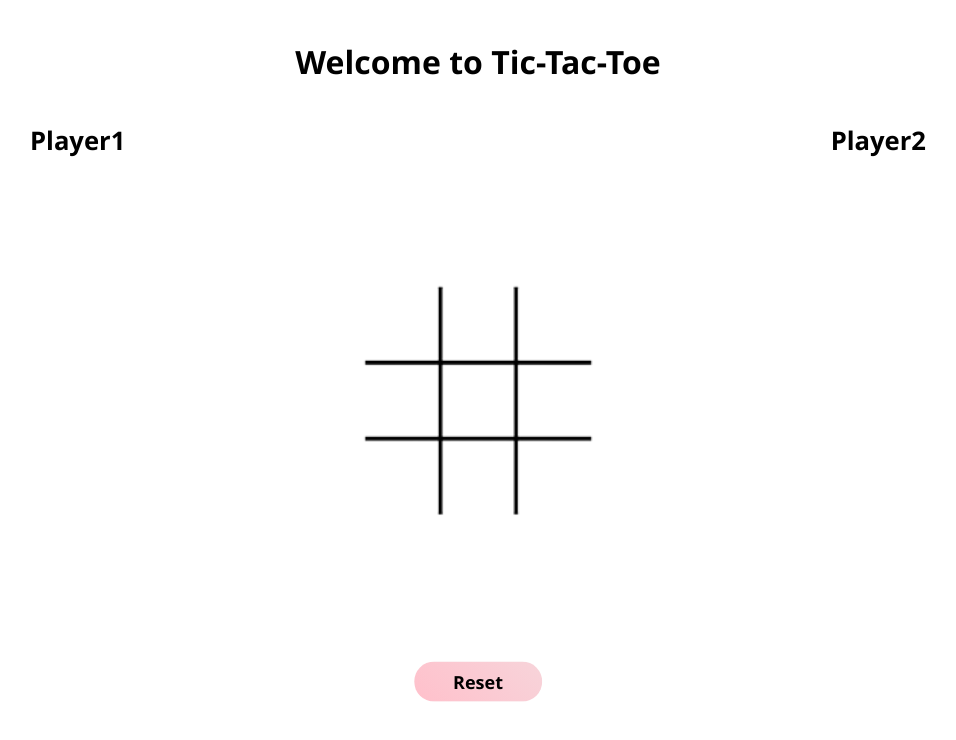
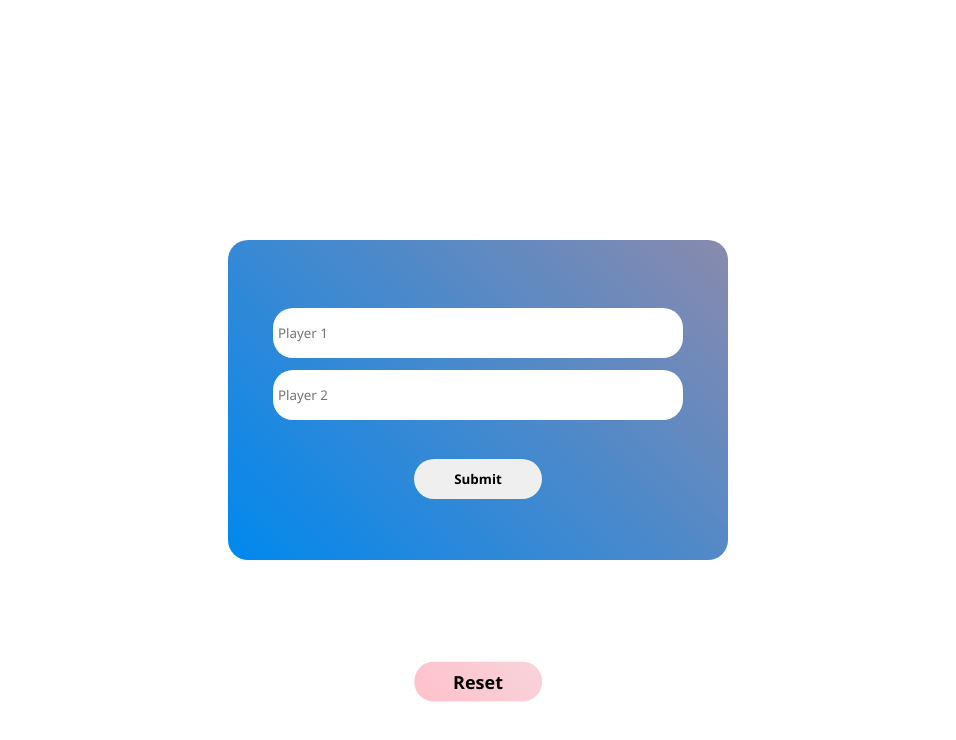
Before and after one commit to nancygos/TicTacToe, a plain HTML site: page index.html in a window 1280 px wide. Shown: the whole page, without its empty margins (162-1118 px from the left). Drawn offline with Linux system fonts and the light colour scheme.

Commit message:
form page completed

```diff
--- a/index.html
+++ b/index.html
@@ -34,11 +34,11 @@
         <div class="player2result" id="player2result"></div>
 
     </div>
-    <!-- <div class="form" id="form">
+    <div class="form" id="form">
         <input type="text" placeholder="Player 1" id="player1">
         <input type="text" placeholder="Player 2" id="player2">
         <button class="btn" id="btn">Submit</button>
-    </div> -->
+    </div>
 
     <script src="script.js"></script>
 </body>
--- a/style.css
+++ b/style.css
@@ -49,10 +49,10 @@ input{
 }
 
 /* Main Game Page */
-/* .content{
-    uncomment krna h esko
+.content{
+    /* uncomment krna h esko */
     color: transparent;
-} */
+}
 
 .content h1{
     font-size: 2.5vw;
```
